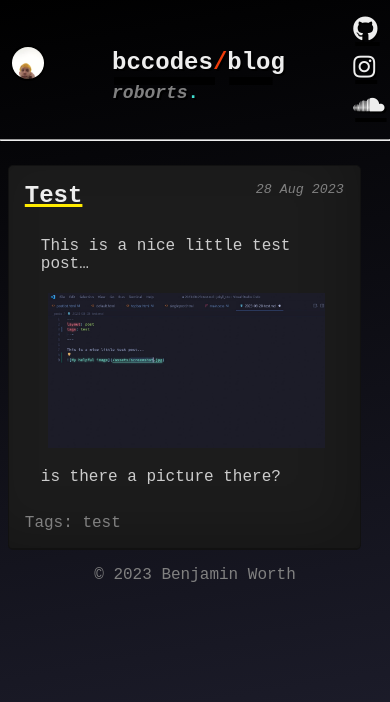
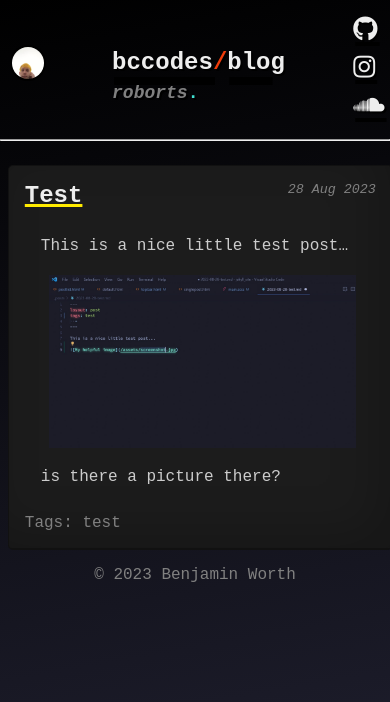
Before and after one commit to bccodes/bccodes.github.io, a Jekyll site: the page built from index.html, in a window 390 px wide. Shown: the top 702 px of the page. Built offline with Jekyll 4.4.1, drawn with Linux system fonts in a browser that asks for light colours.

Commit message:
trying to fix mobile css

```diff
--- a/_sass/main.scss
+++ b/_sass/main.scss
@@ -215,7 +215,6 @@
     }
 
     .postcard {
-        max-width: calc(100% - 2em); /* Adjusted to account for padding */
         width: 100%; /* Full width on smaller screens */
         margin: 0 auto; /* Center postcards */
     }
```
